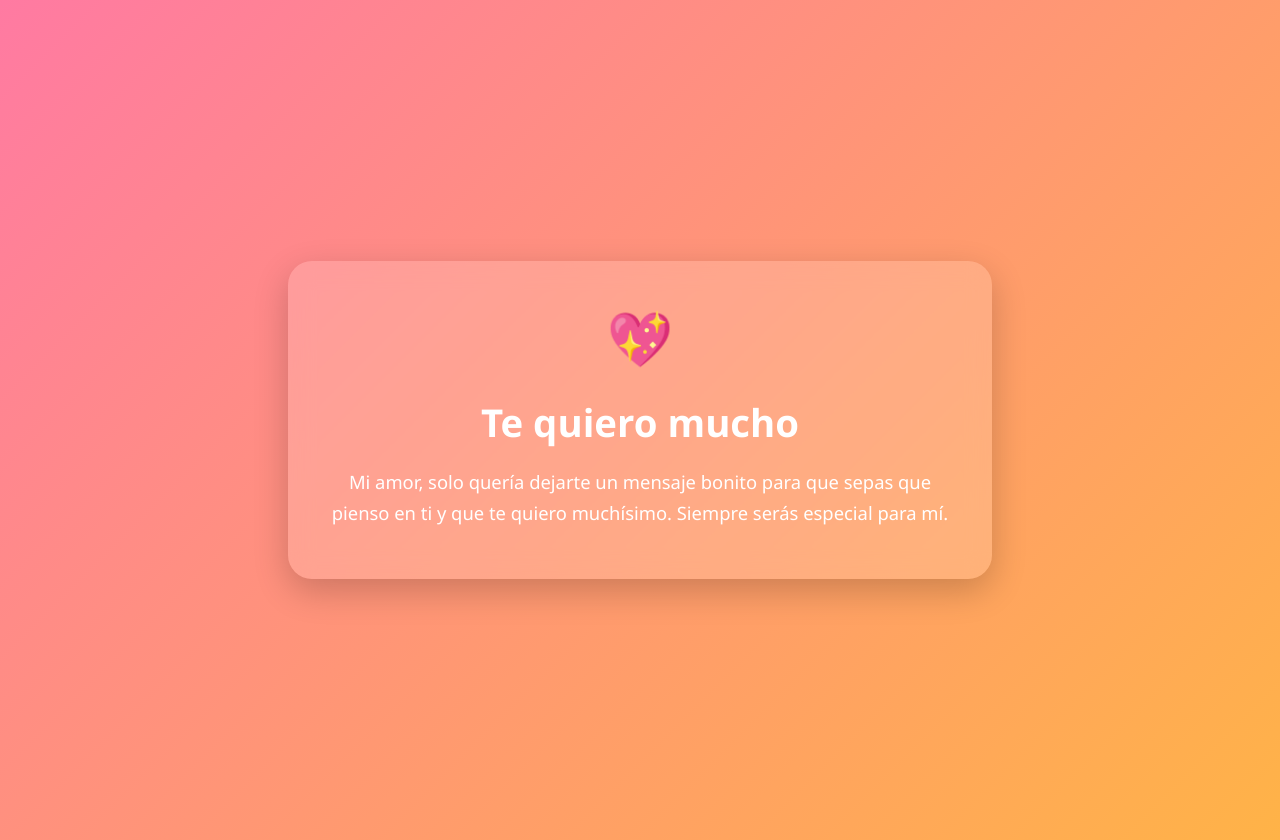
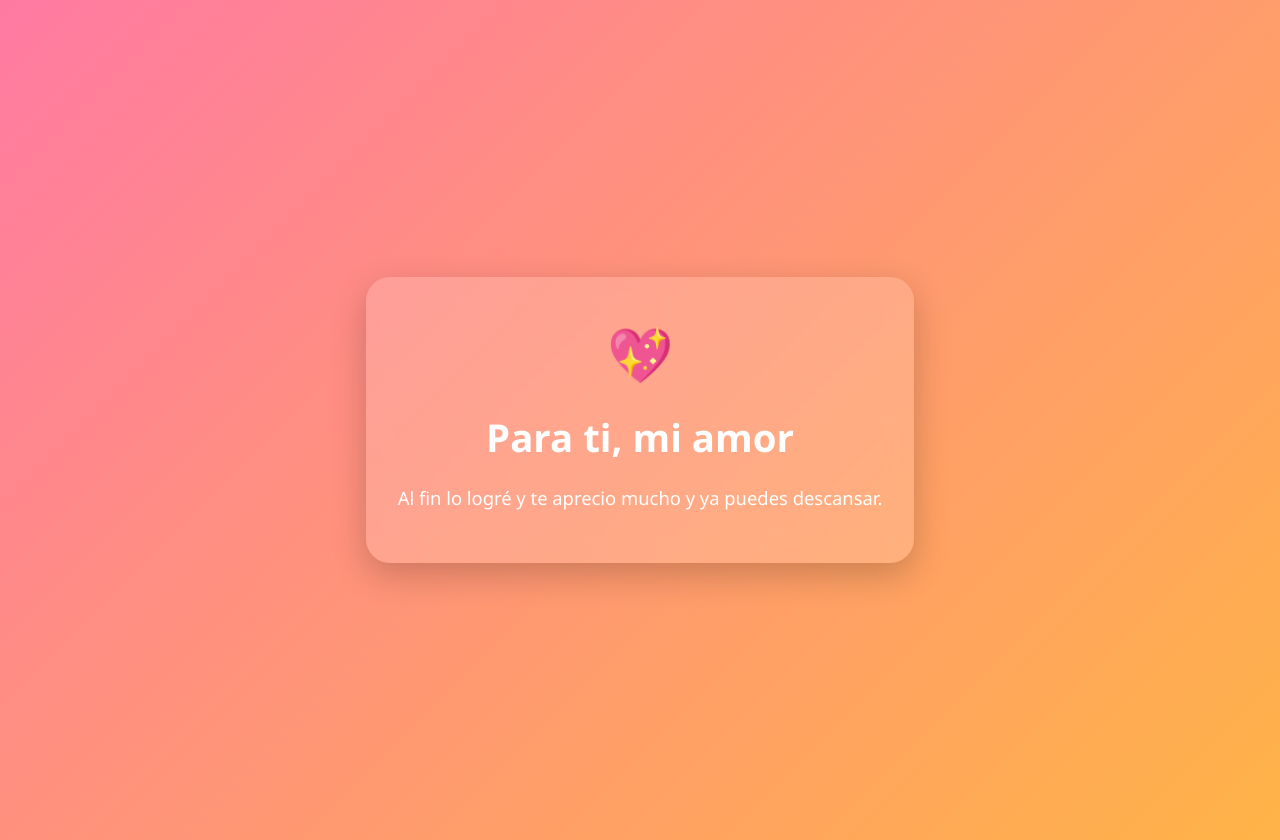
Before and after one commit to stev123456789/tu, a plain HTML site: page index.html in a window 1280 px wide. Drawn offline with Linux system fonts and the light colour scheme.

Commit message:
Actualizar mensaje de GitHub Pages

```diff
--- a/index.html
+++ b/index.html
@@ -46,8 +46,8 @@
 <body>
   <div class="card">
     <div class="heart">💖</div>
-    <h1>Te quiero mucho</h1>
-    <p>Mi amor, solo quería dejarte un mensaje bonito para que sepas que pienso en ti y que te quiero muchísimo. Siempre serás especial para mí.</p>
+    <h1>Para ti, mi amor</h1>
+    <p>Al fin lo logré y te aprecio mucho y ya puedes descansar.</p>
   </div>
 </body>
 </html>
```
